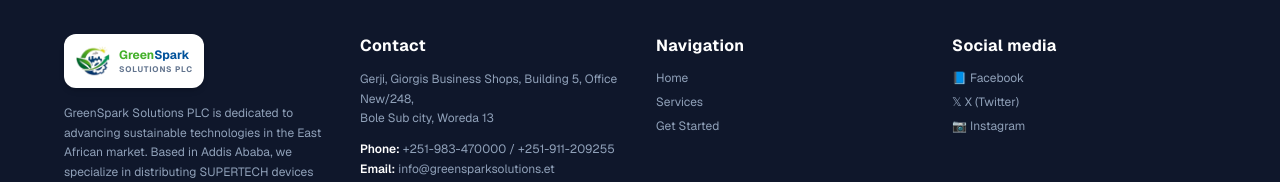
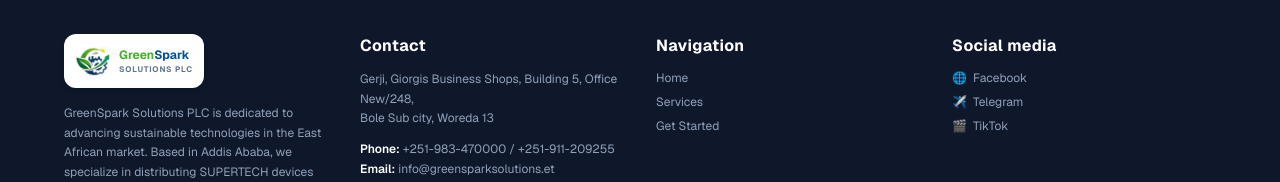
Before and after one commit to Zekariyas-19/greensparksolutions-website-, a Next.js app: page / in a window 1280 px wide. Shown: the part 1553-1735 px from the top of the page. Built offline with nearby package versions, Linux system fonts and the light colour scheme; no server answers.

Commit message:
Add social midia

```diff
--- a/app/page.tsx
+++ b/app/page.tsx
@@ -521,9 +521,15 @@ export default function Home() {
           <div className="space-y-3">
             <h3 className="text-base font-bold tracking-wide text-white">Social media</h3>
             <div className="flex flex-col space-y-2 text-xs text-slate-400">
-              <a href="#" className="hover:text-[#43B02A] transition">📘 Facebook</a>
-              <a href="#" className="hover:text-[#43B02A] transition">𝕏 X (Twitter)</a>
-              <a href="#" className="hover:text-[#43B02A] transition">📷 Instagram</a>
+              <a href="https://facebook.com/greenspark.solutions" target="_blank" rel="noopener noreferrer" className="hover:text-[#43B02A] transition flex items-center gap-1.5">
+                <span>🌐</span> Facebook
+              </a>
+              <a href="https://t.me/greenspark_solutions" target="_blank" rel="noopener noreferrer" className="hover:text-[#43B02A] transition flex items-center gap-1.5">
+                <span>✈️</span> Telegram
+              </a>
+              <a href="https://www.tiktok.com/@greenspark.solutions" target="_blank" rel="noopener noreferrer" className="hover:text-[#43B02A] transition flex items-center gap-1.5">
+                <span>🎬</span> TikTok
+              </a>
             </div>
           </div>
 
```
